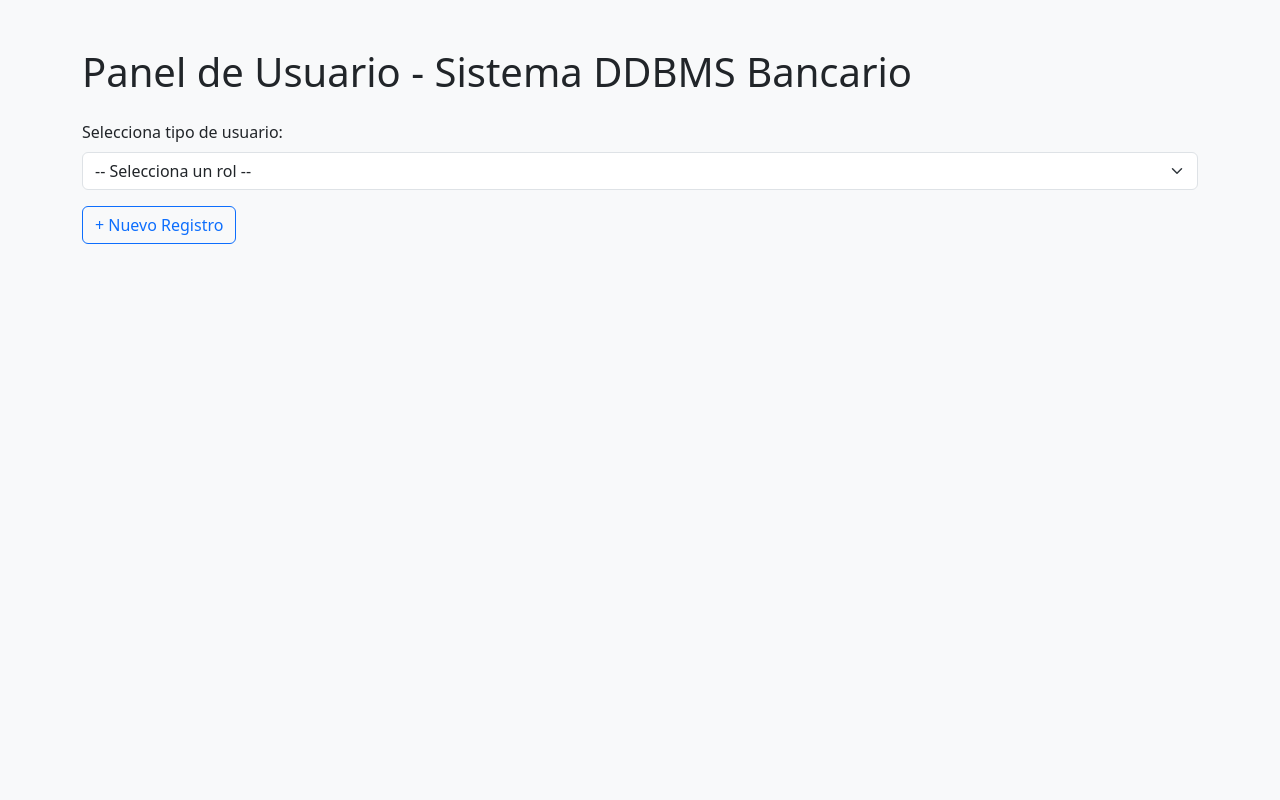
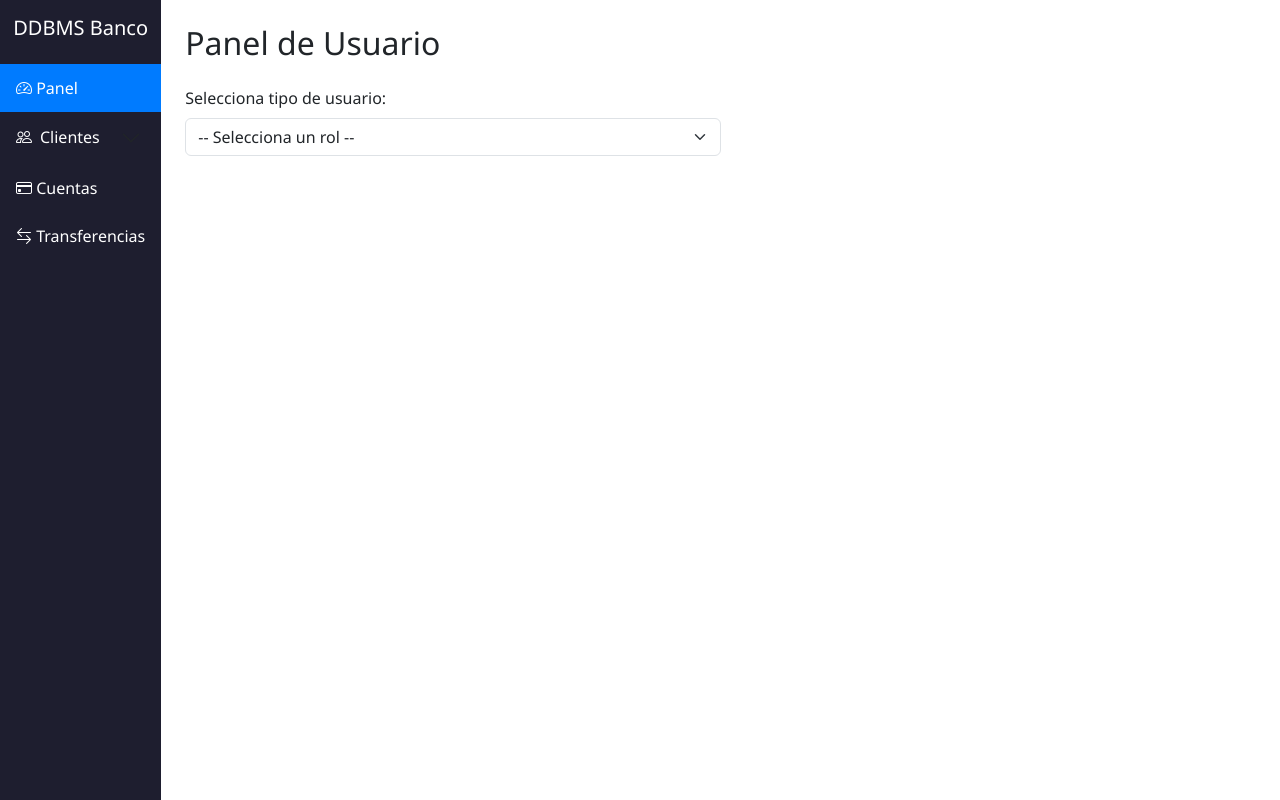
Before and after one commit to CesarTecun/DDBMS_PROYECTO, a Flask app: page /dashboard in a window 1280 px wide. Run offline with Flask 3, Linux system fonts and the light colour scheme.

Commit message:
creamos un layout

```diff
--- a/app/templates/dashboard.html
+++ b/app/templates/dashboard.html
@@ -1,37 +1,29 @@
-{# templates/dashboard.html #}
-<!DOCTYPE html>
-<html lang="es">
-<head>
-    <meta charset="UTF-8">
-    <title>Panel DDBMS</title>
-    <link rel="stylesheet" href="https://cdn.jsdelivr.net/npm/bootstrap@5.3.0/dist/css/bootstrap.min.css">
-</head>
-<body class="bg-light">
-<div class="container mt-5">
-    <h1 class="mb-4">Panel de Usuario - Sistema DDBMS Bancario</h1>
 
-    <form method="get" action="/dashboard">
+{% extends "layout.html" %}
+{% block content %}
+<h2 class="mb-4">Panel de Usuario</h2>
+
+<form method="get" action="/dashboard" class="mb-4">
     <label for="rol" class="form-label">Selecciona tipo de usuario:</label>
-        <select name="rol" id="rol" class="form-select mb-3" onchange="this.form.submit()">
+    <select name="rol" id="rol" class="form-select w-50" onchange="this.form.submit()">
         <option value="">-- Selecciona un rol --</option>
-            <option value="sucursal1">Sucursal 1</option>
-            <option value="sucursal2">Sucursal 2</option>
-            <option value="sucursal3">Sucursal 3</option>
-            <option value="credit">Tarjetas de Crédito</option>
-            <option value="mercadeo">Mercadeo</option>
-            <option value="admin">Administrador</option>
+        <option value="sucursal1" {% if rol == 'sucursal1' %}selected{% endif %}>Sucursal 1</option>
+        <option value="sucursal2" {% if rol == 'sucursal2' %}selected{% endif %}>Sucursal 2</option>
+        <option value="sucursal3" {% if rol == 'sucursal3' %}selected{% endif %}>Sucursal 3</option>
+        <option value="credit" {% if rol == 'credit' %}selected{% endif %}>Tarjetas de Crédito</option>
+        <option value="mercadeo" {% if rol == 'mercadeo' %}selected{% endif %}>Mercadeo</option>
+        <option value="admin" {% if rol == 'admin' %}selected{% endif %}>Administrador</option>
     </select>
 </form>
-    <a href="/acciones/nueva" class="btn btn-outline-primary mb-3">+ Nuevo Registro</a>
-
 
 {% if rol and datos %}
-        <h3 class="mt-4">Datos de: {{ rol|capitalize }}</h3>
-        <table class="table table-bordered table-striped mt-3">
-            <thead class="table-dark">
+    <h4>Datos de: {{ rol|capitalize }}</h4>
+    <div class="table-responsive">
+        <table class="table table-bordered table-hover">
+            <thead class="table-dark text-center">
                 <tr>
                     {% for key in datos[0].keys() %}
-                        <th>{{ key }}</th>
+                        <th>{{ key.replace('_', ' ') | capitalize }}</th>
                     {% endfor %}
                 </tr>
             </thead>
--- /dev/null
+++ b/app/templates/layout.html
@@ -0,0 +1,66 @@
+
+<!DOCTYPE html>
+<html lang="es">
+<head>
+    <meta charset="UTF-8">
+    <title>Sistema DDBMS Bancario</title>
+    <link href="https://cdn.jsdelivr.net/npm/bootstrap@5.3.0/dist/css/bootstrap.min.css" rel="stylesheet">
+    <link href="https://cdn.jsdelivr.net/npm/bootstrap-icons@1.10.5/font/bootstrap-icons.css" rel="stylesheet">
+    <style>
+        body { font-family: 'Segoe UI', sans-serif; }
+        .sidebar {
+            height: 100vh;
+            background-color: #1e1e2f;
+            padding-top: 1rem;
+        }
+        .sidebar a {
+            color: #ffffff;
+            text-decoration: none;
+            padding: 0.75rem 1rem;
+            display: block;
+            transition: background 0.3s;
+        }
+        .sidebar a:hover {
+            background-color: #343454;
+        }
+        .sidebar .active {
+            background-color: #007bff;
+        }
+    </style>
+</head>
+<body>
+<div class="d-flex">
+    <div class="sidebar">
+
+        <div class="accordion accordion-flush" id="accordionMenu">
+            <h5 class="text-white text-center mb-4">DDBMS Banco</h5>
+            <a href="/dashboard" class="active"><i class="bi bi-speedometer2"></i> Panel</a>
+
+            <!-- Submenú Clientes -->
+            <div class="accordion accordion-flush" id="accordionClientes">
+                <div class="accordion-item bg-transparent border-0">
+                <h2 class="accordion-header">
+                    <button class="accordion-button collapsed bg-transparent text-white ps-3" type="button" data-bs-toggle="collapse" data-bs-target="#submenuClientes" aria-expanded="false">
+                    <i class="bi bi-people me-2"></i> Clientes
+                    </button>
+                </h2>
+                <div id="submenuClientes" class="accordion-collapse collapse" data-bs-parent="#accordionClientes">
+                    <div class="accordion-body">
+                    <a href="/dashboard" class="d-block text-white mb-2"><i class="bi bi-eye me-2"></i> Ver</a>
+                    <a href="/clientes/registrar" class="d-block text-white"><i class="bi bi-person-plus me-2"></i> Crear</a>
+                    </div>
+                </div>
+                </div>
+            </div>
+        </div>
+        <a href="/acciones/crear-cuenta"><i class="bi bi-credit-card"></i> Cuentas</a>
+        <a href="/acciones/transferencia"><i class="bi bi-arrow-left-right"></i> Transferencias</a>
+    </div>
+    <div class="flex-grow-1 p-4">
+        {% block content %}{% endblock %}
+    </div>
+</div>
+<script src="https://cdn.jsdelivr.net/npm/bootstrap@5.3.0/dist/js/bootstrap.bundle.min.js"></script>
+
+</body>
+</html>
--- a/docker-compose.yml
+++ b/docker-compose.yml
@@ -5,7 +5,7 @@ services:
     build: .
     container_name: flask_ddbms
     ports:
-      - "5000:5000"
+      - "5001:5000"
     volumes:
       - .:/app
     depends_on:
```
Also changed, not shown: other parts of app/templates/dashboard.html (+4 -7 lines), app/templates/crear_cuenta.html (+5 -15 lines), app/templates/registrar_cliente.html (+5 -12 lines), app/templates/transferencia.html (+5 -13 lines). Lines whose indentation alone changed are shown as unchanged.
